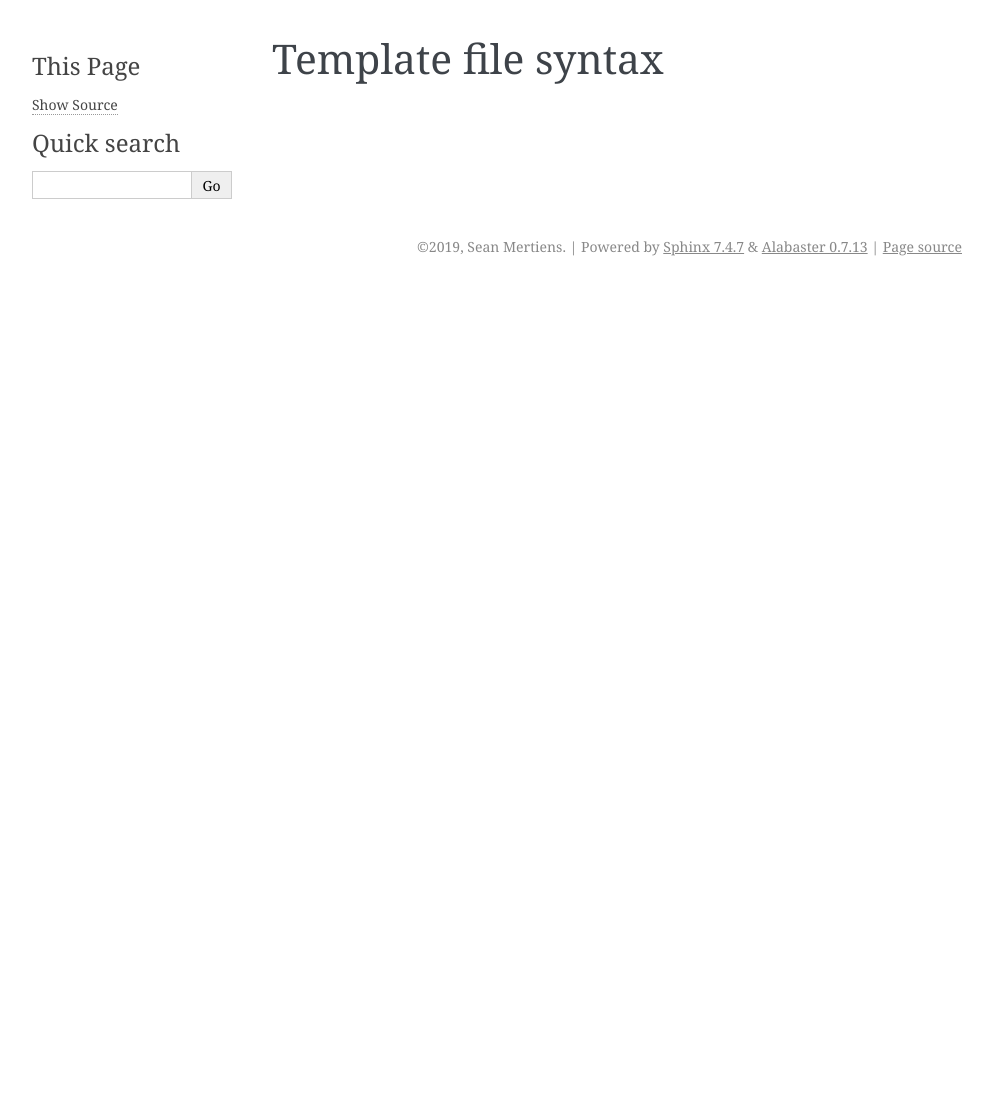
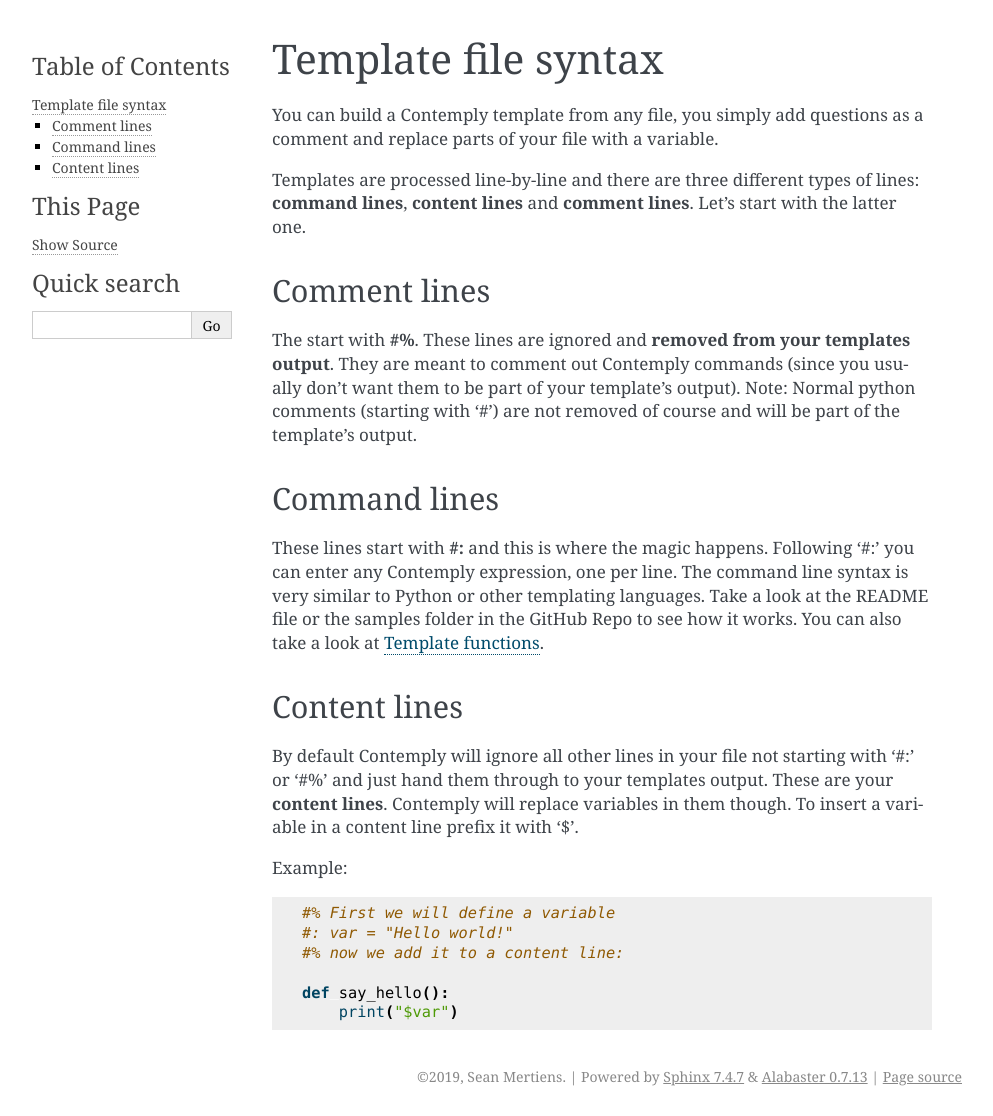
Before and after one commit to smertiens/contemply, a Sphinx documentation site: the page built from docs/source/templates/syntax.rst, in a window 1280 px wide. Shown: the whole page, without its empty margins (148-1141 px from the left). Built offline with Sphinx 7.4.7, drawn with Linux system fonts in a browser that asks for light colours; before the commit the page ends 900 px from its top, so only the background shows below that.

Commit message:
Updated docs

```diff
--- a/docs/source/templates/functions.rst
+++ b/docs/source/templates/functions.rst
@@ -1,3 +1,5 @@
+.. _templatefunctions:
+
 Template functions
 ==================
 
--- a/docs/source/templates/syntax.rst
+++ b/docs/source/templates/syntax.rst
@@ -1,4 +1,43 @@
 Template file syntax
 ====================
 
-.. todo: Chapter about template syntax
+You can build a Contemply template from any file, you simply add questions as a comment and replace
+parts of your file with a variable.
+
+Templates are processed line-by-line and there are three different types of lines: **command lines**, **content
+lines** and **comment lines**. Let's start with the latter one.
+
+Comment lines
+*************
+
+The start with **#%**. These lines are ignored and **removed from your templates output**. They are meant to
+comment out Contemply commands (since you usually don't want them to be part of your template's output).
+Note: Normal python comments (starting with '#') are not removed of course and will be part of the template's
+output.
+
+
+Command lines
+*************
+
+These lines start with **#:** and this is where the magic happens. Following '#:' you can enter any
+Contemply expression, one per line. The command line syntax is very similar to Python or other templating
+languages. Take a look at the README file or the samples folder in the GitHub Repo to see how it works.
+You can also take a look at :ref:`templatefunctions`.
+
+
+Content lines
+*************
+By default Contemply will ignore all other lines in your file  not starting with '#:' or '#%' and just hand them
+through to your templates output. These are your **content lines**. Contemply will replace variables in them though.
+To insert a variable in a content line prefix it with '$'.
+
+Example:
+
+::
+
+    #% First we will define a variable
+    #: var = "Hello world!"
+    #% now we add it to a content line:
+
+    def say_hello():
+        print("$var")
```
Also changed, not shown: README.md (+0 -1 lines).
